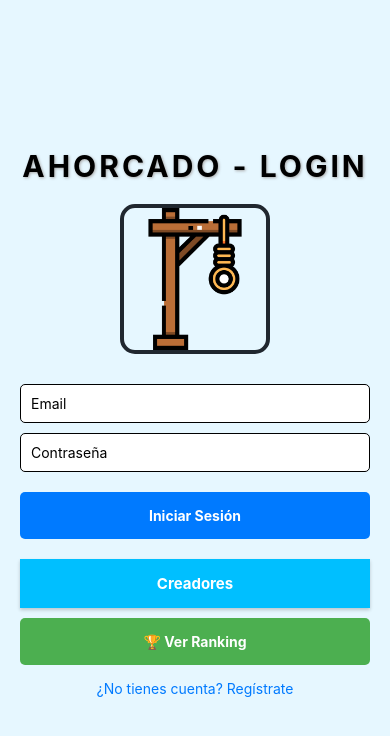
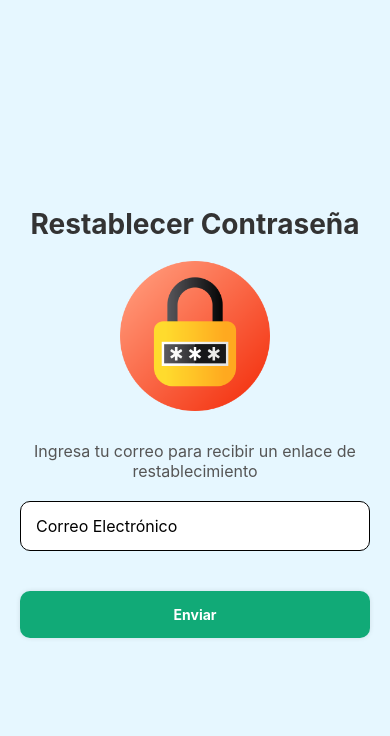
Before and after one commit to J03LK/juego-mov2, a React Native app: screen /Restablecer in a window 390 px wide. Shown: the top 736 px of the page. Built offline with nearby package versions, Linux system fonts and the light colour scheme.

Commit message:
cambios restablecer

```diff
--- a/App.tsx
+++ b/App.tsx
@@ -15,7 +15,8 @@ export type RootStackParamList = {
   Register: undefined;
   Game: { username: string };
   Leaderboard: undefined;
-  Github:undefined
+  Github:undefined,
+  Restablecer:undefined
   Profile: { username: string };
 };
 
@@ -31,6 +32,7 @@ export default function App() {
         <Stack.Screen name="Leaderboard" component={LeaderboardScreen} />
         <Stack.Screen name="Github" component={GithubScreen} />
         <Stack.Screen name="Profile" component={ProfileScreen} />
+        <Stack.Screen name="Restablecer" component={RestablecerScreen} />
       </Stack.Navigator>
     </NavigationContainer>
   );
--- a/screens/LoginScreen.tsx
+++ b/screens/LoginScreen.tsx
@@ -140,6 +140,9 @@ export default function LoginScreen({ navigation }: LoginScreenProps) {
             <TouchableOpacity onPress={() => navigation.navigate('Register')} disabled={loading}>
                 <Text style={styles.link}>¿No tienes cuenta? Regístrate</Text>
             </TouchableOpacity>
+            <TouchableOpacity onPress={() => navigation.navigate('Restablecer')} disabled={loading}>
+                <Text style={styles.link}>Olvidaste la contraseña, da click aquí</Text>
+            </TouchableOpacity>
         </View>
     );
 }
--- a/screens/Restablecer.tsx
+++ b/screens/Restablecer.tsx
@@ -1,4 +1,4 @@
-import { Button, StyleSheet, Text, View, TextInput, Alert } from 'react-native';
+import { Button, StyleSheet, Text, View, TextInput, Alert, Image, TouchableOpacity } from 'react-native';
 import React, { useState } from 'react';
 //FIREBASE
 import { sendPasswordResetEmail } from 'firebase/auth';
@@ -26,6 +26,11 @@ export default function RestablecerScreen() {
     return (
         <View style={styles.container}>
             <Text style={styles.title}>Restablecer Contraseña</Text>
+            <Image
+                source={require('../assets/seguridad.png')}
+                style={styles.image}
+            />
+
             <Text style={styles.subtitle}>Ingresa tu correo para recibir un enlace de restablecimiento</Text>
 
             <TextInput
@@ -34,8 +39,10 @@ export default function RestablecerScreen() {
                 keyboardType="email-address"
                 onChangeText={(texto) => setEmail(texto)}
             />
+            <TouchableOpacity onPress={restablecer} style={styles.button}>
+                <Text style={styles.buttonText}>Enviar</Text>
+            </TouchableOpacity>
 
-            <Button title="Enviar" onPress={restablecer} color="green" />
         </View>
     );
 }
@@ -46,13 +53,35 @@ const styles = StyleSheet.create({
         justifyContent: 'center',
         alignItems: 'center',
         padding: 20,
-        backgroundColor: '#f7f7f7',
+        backgroundColor: '#E6F7FF',
+    },
+    button: {
+        width: '100%',
+        padding: 15,
+        backgroundColor: '#1a7',
+        borderRadius: 10,
+        alignItems: 'center',
+        marginTop: 20,
+        shadowColor: '#000',
+        shadowOpacity: 0.1,
+        shadowRadius: 5,
+        elevation: 3,
+    },
+    buttonText: {
+        color: '#fff',
+        fontWeight: 'bold',
     },
     title: {
         fontSize: 28,
         fontWeight: 'bold',
         marginBottom: 20,
         color: '#333',
+    },
+    image: {
+        width: 150,
+        height: 150,
+        marginBottom: 30,
+        alignSelf: 'center',
     },
     subtitle: {
         fontSize: 16,
```
Also changed, not shown: assets/seguridad.png (added).
